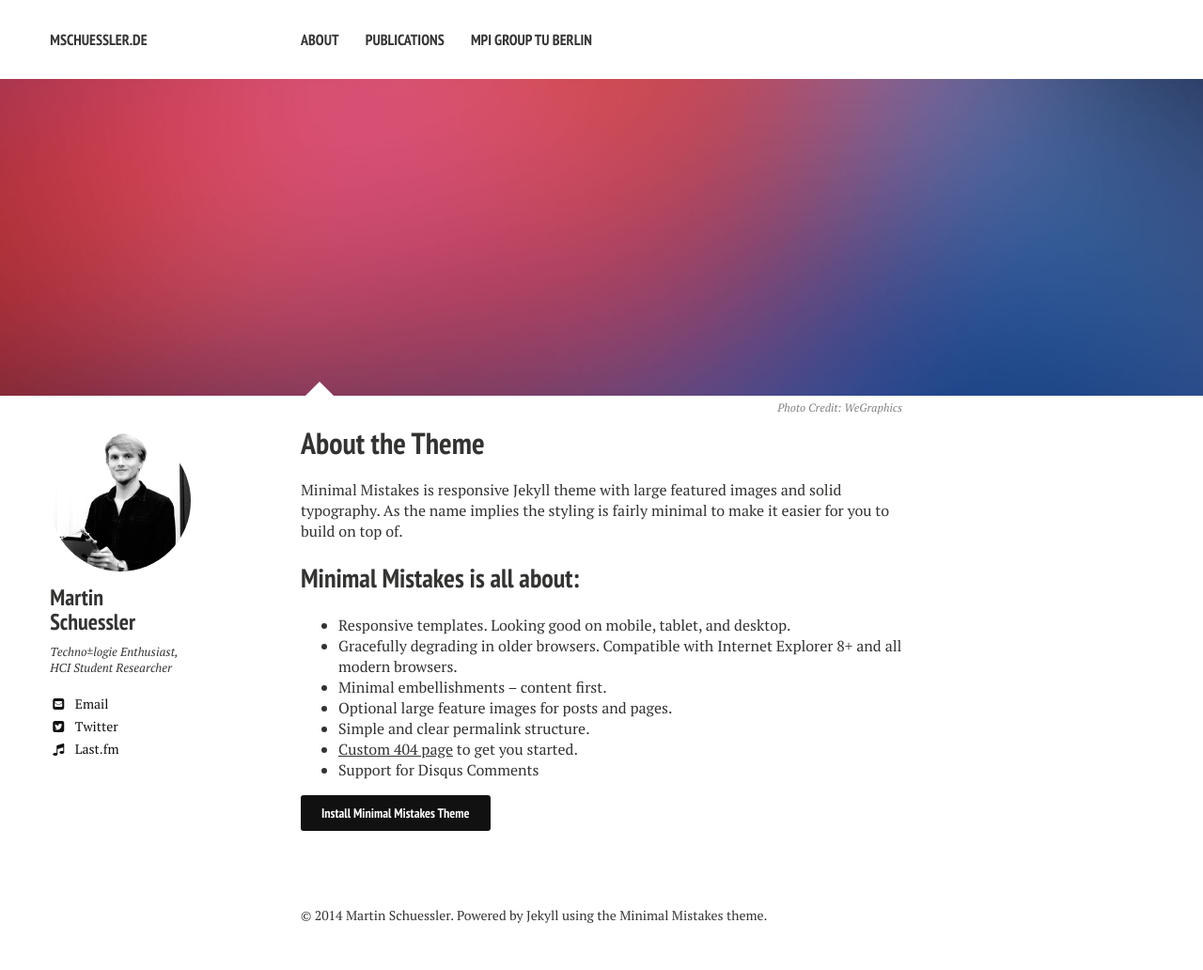
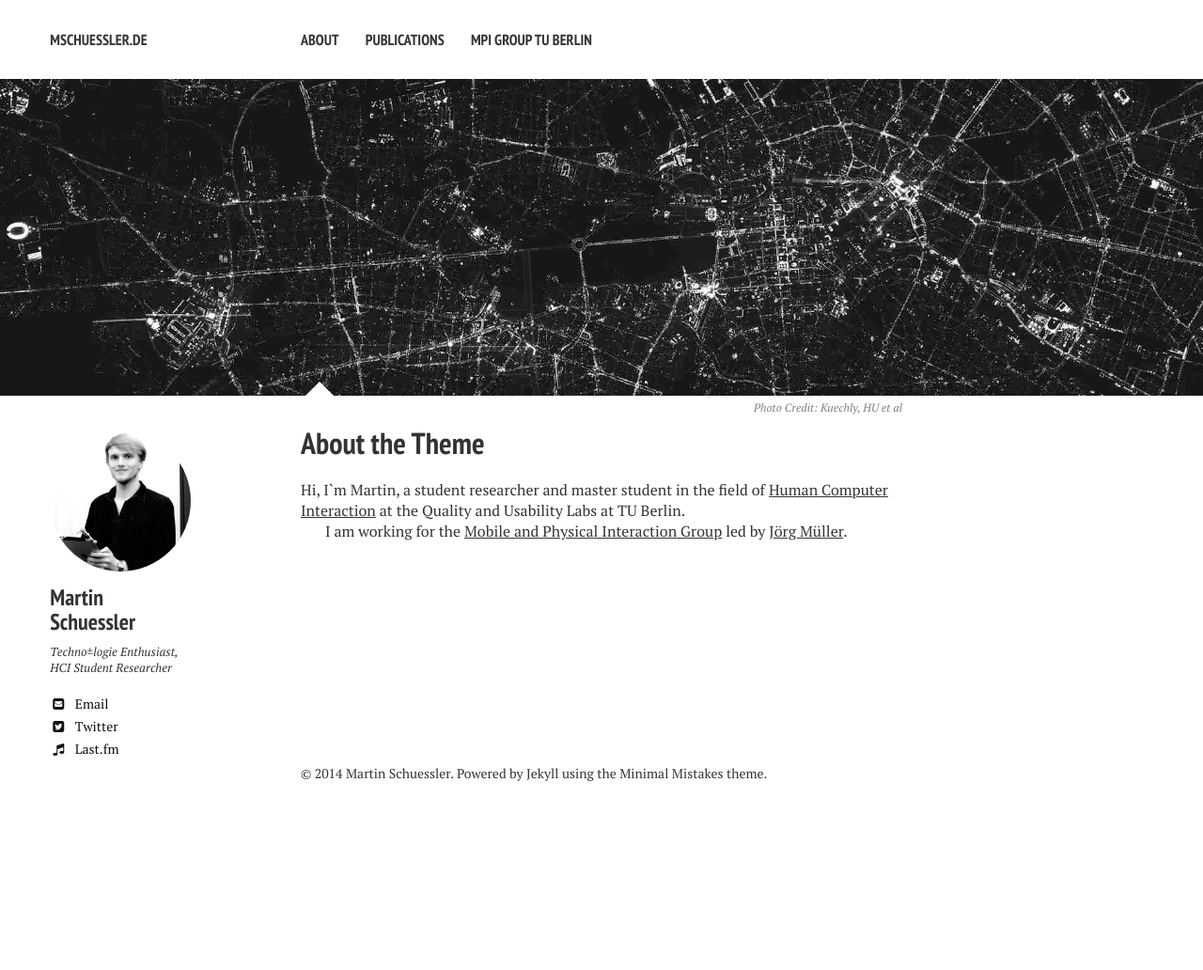
Before and after one commit to mschuessler/mschuessler.github.io, a Jekyll site: the page built from about/index.md, in a window 1280 px wide. Shown: the whole page at 94% size. Built offline with Jekyll 4.4.1, drawn with Linux system fonts in a browser that asks for light colours; nearby versions of some CDN libraries; after the commit the page ends 900 px from its top, so only the background shows below that.

Commit message:
Personal Info some basics

```diff
--- a/about/index.md
+++ b/about/index.md
@@ -5,21 +5,10 @@ tags: [about, Jekyll, theme, responsive]
 modified: 2014-08-08T20:53:07.573882-04:00
 comments: true
 image:
-  feature: sample-image-2.jpg
-  credit: WeGraphics
-  creditlink: http://wegraphics.net/downloads/free-ultimate-blurred-background-pack/
+  feature: sample-image-1.jpg
+  credit: Kuechly, HU et al
+  creditlink: http://www.fu-berlin.de/presse/informationen/fup/2012/fup_12_252/
 ---
+Hi, I`m Martin, a student researcher and master student in the field of [Human Computer Interaction](http://en.wikipedia.org/wiki/Human–computer_interaction) at the Quality and Usability Labs at TU Berlin.
 
-Minimal Mistakes is responsive Jekyll theme with large featured images and solid typography. As the name implies the styling is fairly minimal to make it easier for you to build on top of.
-
-## Minimal Mistakes is all about:
-
-* Responsive templates. Looking good on mobile, tablet, and desktop.
-* Gracefully degrading in older browsers. Compatible with Internet Explorer 8+ and all modern browsers.
-* Minimal embellishments -- content first.
-* Optional large feature images for posts and pages.
-* Simple and clear permalink structure.
-* [Custom 404 page](http://mmistakes.github.io/minimal-mistakes/404.html) to get you started.
-* Support for Disqus Comments
-
-<a markdown="0" href="{{ site.url }}/theme-setup" class="btn">Install Minimal Mistakes Theme</a>
+I am working for the [Mobile and Physical Interaction Group](http://www.qu.tu-berlin.de/menue/forschung/gruppen/mobile_physical_interaction/) led by [Jörg Müller](http://joergmueller.info).
```
